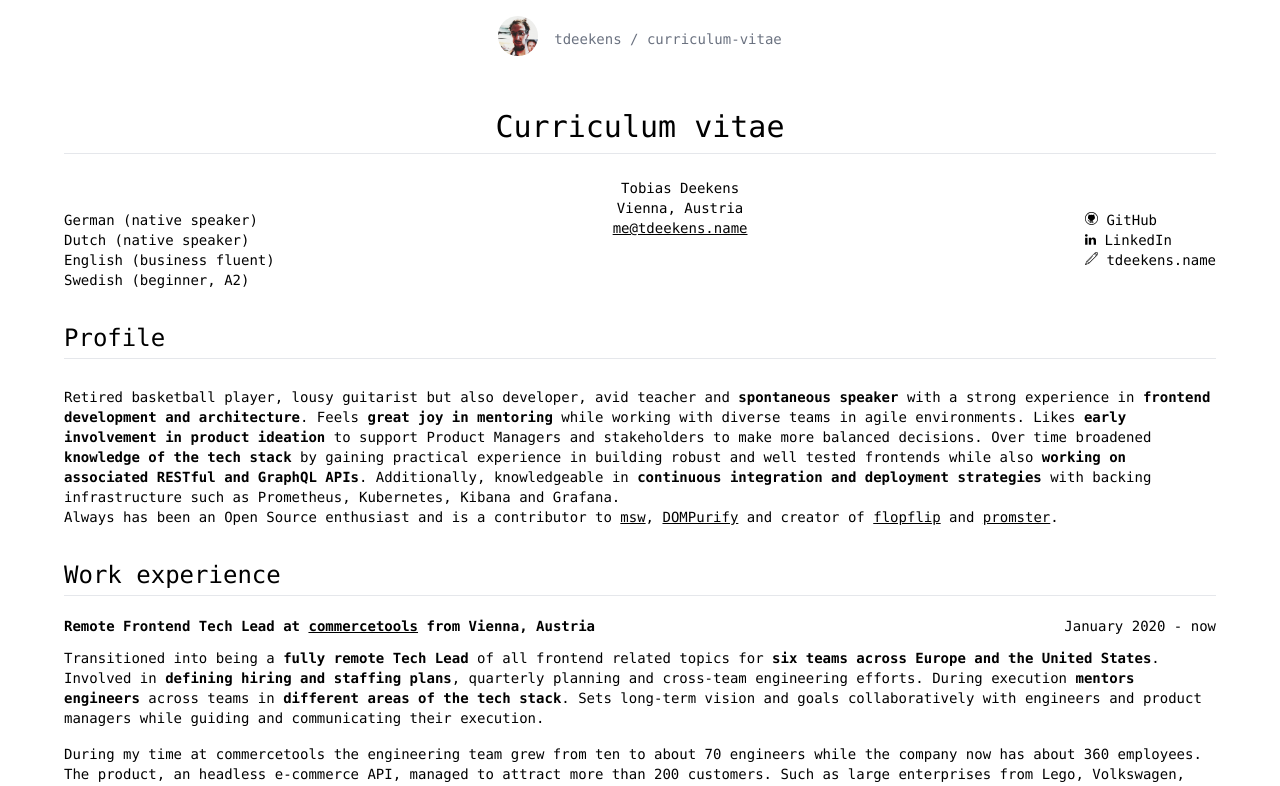
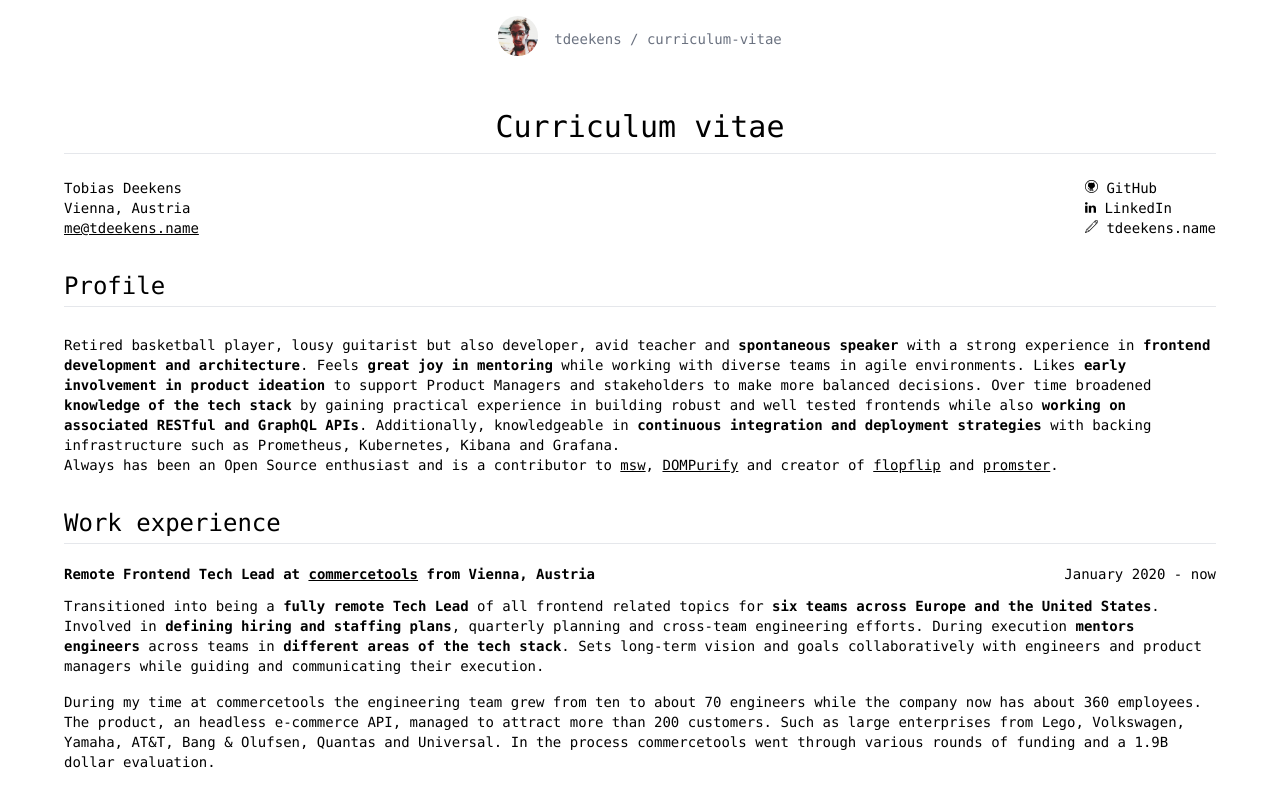
Before and after one commit to tdeekens/tdeekens.name, a Next.js app: page /curriculum-vitae in a window 1280 px wide. Shown: the top 786 px of the page. Built offline with nearby package versions, Linux system fonts and the light colour scheme.

Commit message:
fix: remove language skills

```diff
--- a/pages/curriculum-vitae.tsx
+++ b/pages/curriculum-vitae.tsx
@@ -14,22 +14,8 @@ const CurriculumVitae: NextPage = () => (
 
     <Text.Headline as="h1">Curriculum vitae</Text.Headline>
 
-    <section className="flex flex-row py-6 text-md">
-      <ul className="hidden pt-8 md:block print:block">
-        <li>
-          German <span>(native speaker)</span>
-        </li>
-        <li>
-          Dutch <span>(native speaker)</span>
-        </li>
-        <li>
-          English <span>(business fluent)</span>
-        </li>
-        <li>
-          Swedish <span>(beginner, A2)</span>
-        </li>
-      </ul>
-      <ul className="flex-grow text-center">
+    <section className="flex flex-row py-6 text-l print:place-content-evenly place-content-between">
+      <ul className="">
         <li>
           <h3>Tobias Deekens</h3>
         </li>
@@ -40,7 +26,7 @@ const CurriculumVitae: NextPage = () => (
           </ExternalLink>
         </li>
       </ul>
-      <ul className="hidden pt-8 text-right md:block print:block">
+      <ul className="hidden text-right md:block print:block">
         <li>
           <ExternalLink underline={false} href="http://www.github.com/tdeekens">
             <div className="flex items-baseline space-x-2">
```
